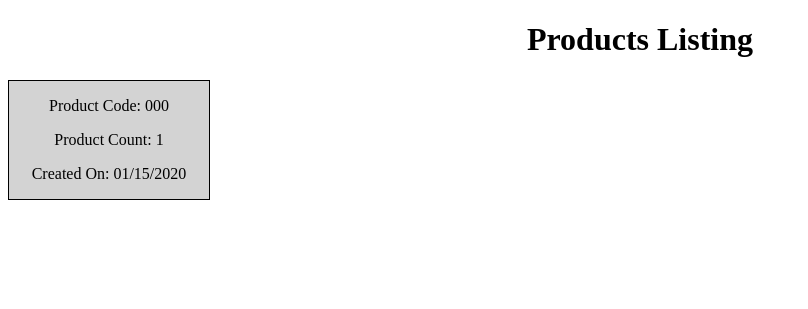
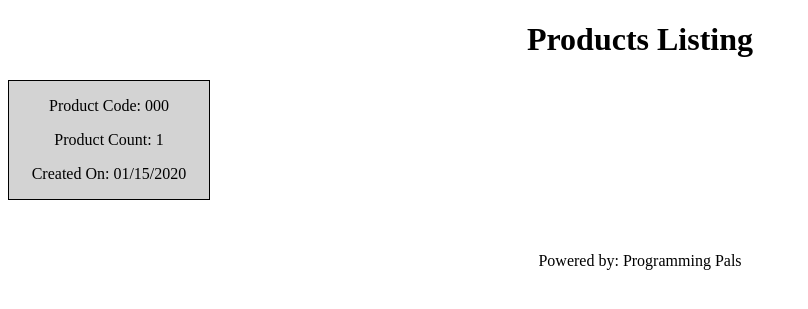
Before and after one commit to team-programming-pals/uark-register, a Django app: page / in a window 1280 px wide. Shown: the top 309 px of the page, without its empty margins (0-808 px from the left). Run offline with Django 3.2, Linux system fonts and the light colour scheme; tables that the repository leaves empty hold one stand-in row (values such as "Sample post"); parts of the project's set-up code (start-up, migrations or seed data) failed here and were passed over.

```diff
--- a/register/templates/productDetail.html
+++ b/register/templates/productDetail.html
@@ -34,6 +34,7 @@
         <input type="submit" value="Create">
     </form>
     {% endif %}
+
 </body>
 
 </html>
--- a/register/templates/productListing.html
+++ b/register/templates/productListing.html
@@ -32,6 +32,8 @@
    <br />
    {% endfor %}
 
+   <p>Powered by: Programming Pals</p>
+
 </body>
 
 </html>
```
